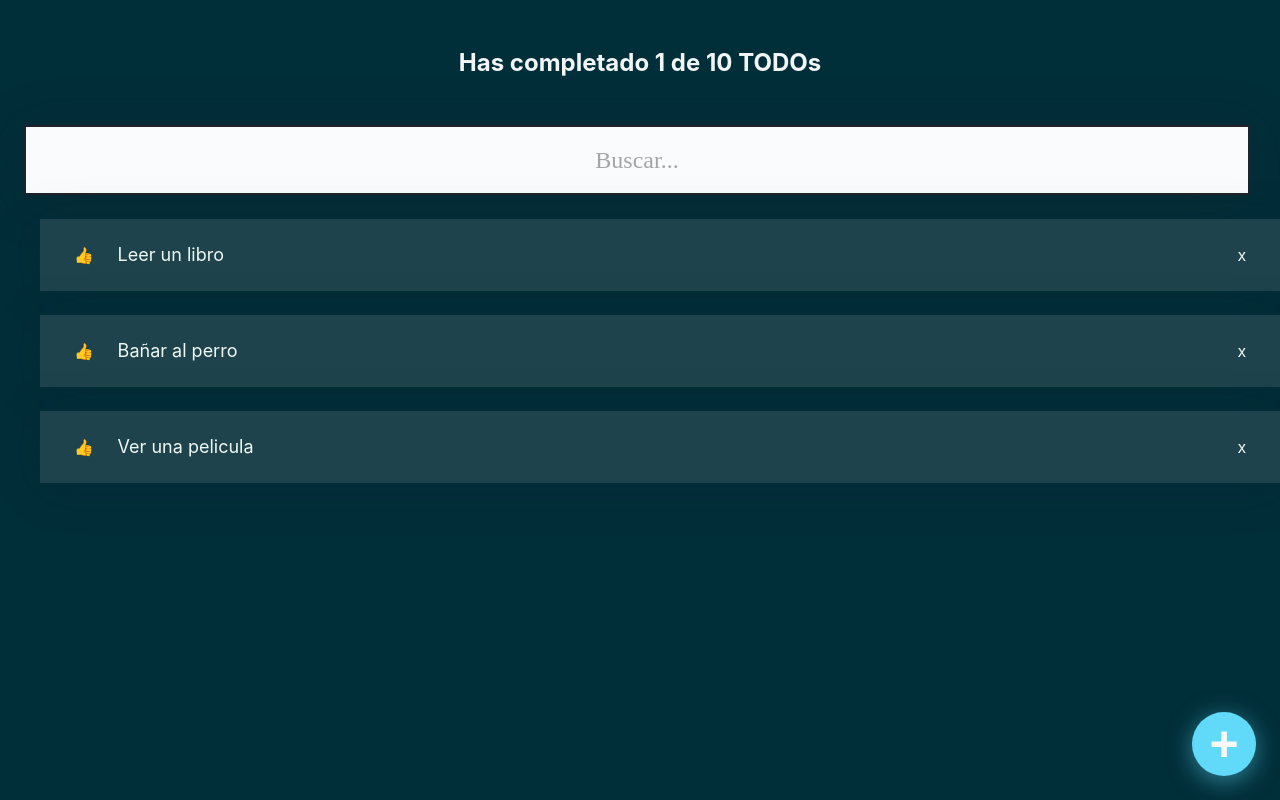
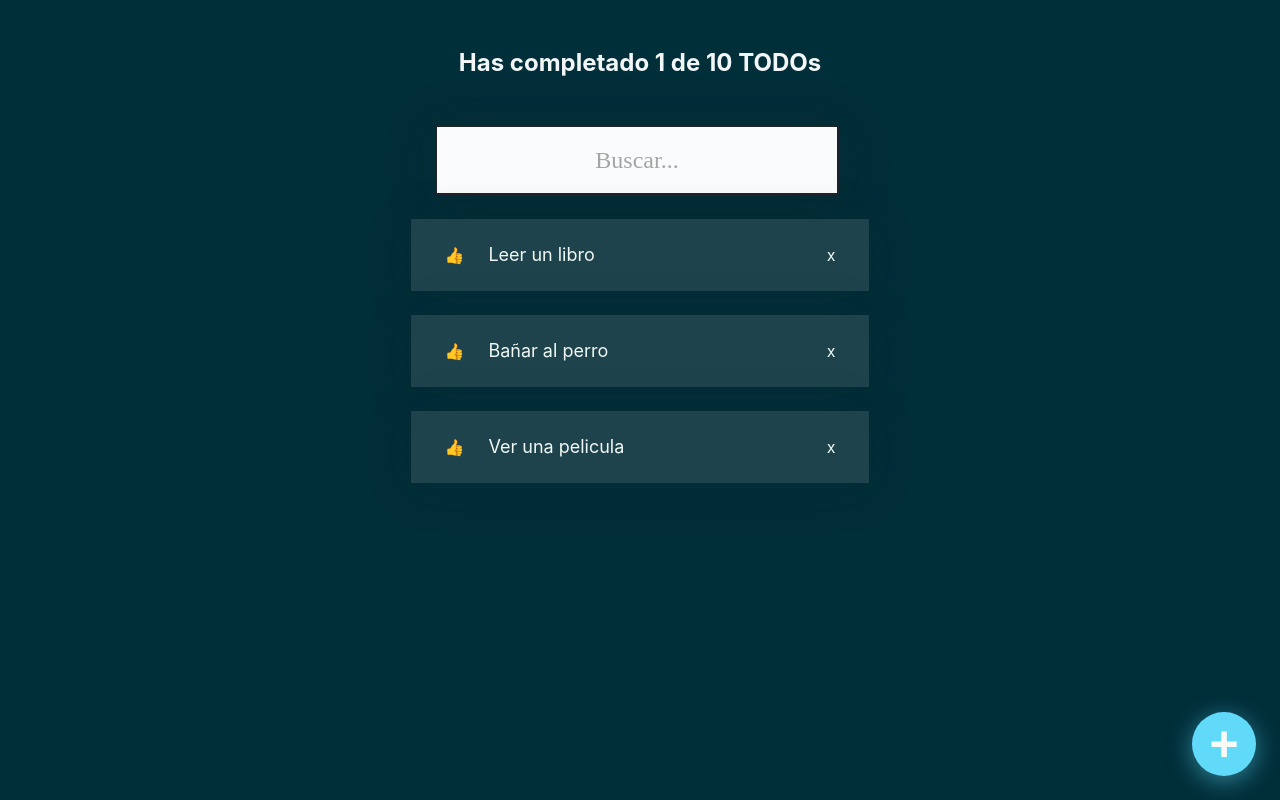
Before and after one commit to serodas/todo-machine-react, a React (Create React App) app: page / in a window 1280 px wide. Built offline with nearby package versions, Linux system fonts and the light colour scheme.

Commit message:
Add onSearchValue

```diff
--- a/src/components/Search.jsx
+++ b/src/components/Search.jsx
@@ -1,11 +1,32 @@
-import React from 'react';
+import React, { useContext } from 'react';
 import '../styles/Search.css';
+import AppContext from '../context/AppContext';
 
 const Search = () => {
+    const { state, addState } = useContext(AppContext);
+
+    const onSearch = (event) => {
+        const onSearchValue = event.currentTarget.value;
+        console.log(onSearchValue.length)
+        let filterItems = [];
+        if(onSearchValue.length === 0) {
+            filterItems = state.items;
+        } else {
+            filterItems = state.items.filter((item) => {
+                return item.text.toLowerCase().includes(onSearchValue.toLowerCase());
+            });
+        }
+        addState({
+            ...state,
+            itemsSearched: filterItems,
+            search: onSearchValue,
+        });
+    };
     return (
         <input
             className="Search"
             placeholder="Buscar..."
+            onChange={onSearch}
         />
     );
 }
--- a/src/containers/AppUI.jsx
+++ b/src/containers/AppUI.jsx
@@ -5,21 +5,22 @@ import Search from '../components/Search';
 import List from './List';
 import Item from '../components/Item';
 import AppContext from '../context/AppContext';
+import '../styles/AppUI.css';
 
 const AppUI = () => {
     const { state } = useContext(AppContext);
     return (
-       <>
+       <main className='AppUI'>
             <Counter />
             <Search/>
             <List>
-                {state.items.map(item => (
+                {state.itemsSearched.map(item => (
                     <Item text={item.text} key={item.text}/>
                 ))}
             </List>
 
             <CreateButton />
-       </>
+       </main>
     );
 }
 
--- a/src/containers/List.jsx
+++ b/src/containers/List.jsx
@@ -1,4 +1,5 @@
 import React from 'react';
+import '../styles/List.css';
 
 const List = (props) => {
     return (
--- a/src/hooks/useInitialState.js
+++ b/src/hooks/useInitialState.js
@@ -8,6 +8,8 @@ const todos = [
 
 const initialState = {
     items: todos,
+    searchValue: '',
+    itemsSearched: todos
 }
 
 const useInitialState = () => {
--- /dev/null
+++ b/src/styles/AppUI.css
@@ -0,0 +1,4 @@
+.AppUI {
+    display: grid;
+    justify-content: center;
+}
```
